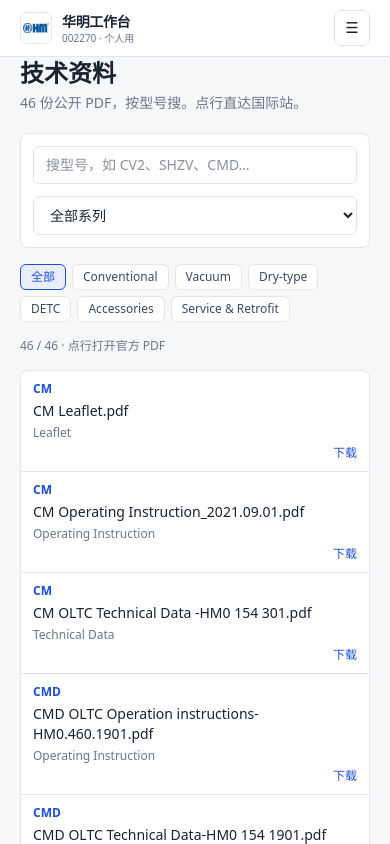
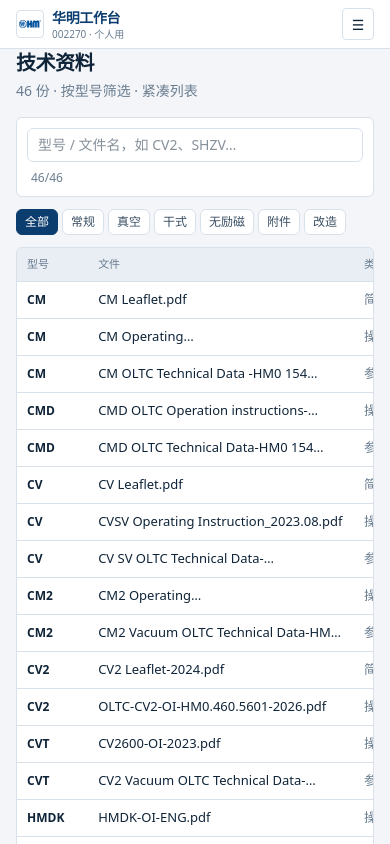
Before and after one commit to erict16/huaming-hub, a Next.js app: page /downloads in a window 390 px wide. Shown: the top 844 px of the page. Built offline with nearby package versions, Linux system fonts and the light colour scheme.

Commit message:
style: lock light industrial blue + compact docs table
- Accent #0B3D6E industrial blue on cool paper
- Downloads page as real dense table (model / file / type / series)
- Tighter header chrome; chip filter only, no duplicate select

```diff
--- a/src/app/downloads/page.tsx
+++ b/src/app/downloads/page.tsx
@@ -9,13 +9,13 @@
 
 export default function DownloadsPage() {
   return (
-    <div className="space-y-5">
+    <div className="space-y-4">
       <div>
-        <h1 className="font-display text-2xl font-semibold text-[var(--ink)]">
+        <h1 className="font-display text-xl font-semibold tracking-tight text-[var(--ink)] sm:text-2xl">
           技术资料
         </h1>
         <p className="mt-1 text-sm text-[var(--ink-3)]">
-          {allDocuments.length} 份公开 PDF，按型号搜。点行直达国际站。
+          {allDocuments.length} 份 · 按型号筛选 · 紧凑列表
         </p>
       </div>
       <DownloadExplorer
--- a/src/app/globals.css
+++ b/src/app/globals.css
@@ -1,21 +1,27 @@
 @import "tailwindcss";
 
-/* Hallmark · macrostructure: Workbench · tone: utilitarian · theme: cobalt-industrial */
+/* Hallmark · workbench · 浅色工业蓝 */
 
 :root {
-  --paper: #f6f7f9;
+  /* cool industrial paper */
+  --paper: #f3f5f8;
   --paper-2: #ffffff;
-  --ink: #1a2332;
-  --ink-2: #3d4a5c;
-  --ink-3: #6b7789;
-  --rule: #e2e6ec;
-  --rule-2: #cfd6e0;
-  --accent: #1d4ed8;
-  --accent-soft: #e8eefc;
+  --paper-3: #e9eef4;
+  /* ink */
+  --ink: #0f2438;
+  --ink-2: #3a4f63;
+  --ink-3: #6a7d90;
+  /* structure */
+  --rule: #d8e0e9;
+  --rule-2: #c2cedb;
+  /* 工业蓝 — primary signal */
+  --accent: #0b3d6e;
+  --accent-2: #125a9c;
+  --accent-soft: #e6eef6;
+  /* A-share */
   --up: #c41e3a;
   --down: #0d7a4f;
-  --warn: #9a6700;
-  --radius: 8px;
+  --radius: 6px;
   --font-display: var(--font-space), ui-sans-serif, system-ui, sans-serif;
   --font-body: var(--font-inter), ui-sans-serif, system-ui, sans-serif;
   --font-mono: var(--font-mono-jb), ui-monospace, monospace;
@@ -40,8 +46,8 @@
   background: var(--paper);
   color: var(--ink);
   font-family: var(--font-body);
-  font-size: 15px;
-  line-height: 1.55;
+  font-size: 14px;
+  line-height: 1.5;
   -webkit-font-smoothing: antialiased;
 }
 
@@ -51,7 +57,7 @@
 }
 
 ::selection {
-  background: color-mix(in srgb, var(--accent) 22%, white);
+  background: color-mix(in srgb, var(--accent) 18%, white);
 }
 
 .font-display {
@@ -63,9 +69,9 @@
 }
 
 .hm-shell {
-  max-width: 1120px;
+  max-width: 1080px;
   margin: 0 auto;
-  padding: 0 1.25rem;
+  padding: 0 1rem;
 }
 
 .hm-card {
@@ -74,8 +80,48 @@
   border-radius: var(--radius);
 }
 
-.hm-hair {
-  border-color: var(--rule);
+/* denser data table */
+.hm-table {
+  width: 100%;
+  border-collapse: collapse;
+  font-size: 13px;
+}
+
+.hm-table th {
+  text-align: left;
+  font-weight: 500;
+  font-size: 11px;
+  color: var(--ink-3);
+  background: var(--paper-3);
+  border-bottom: 1px solid var(--rule);
+  padding: 8px 10px;
+  white-space: nowrap;
+}
+
+.hm-table td {
+  padding: 7px 10px;
+  border-bottom: 1px solid var(--rule);
+  vertical-align: middle;
+}
+
+.hm-table tbody tr:last-child td {
+  border-bottom: none;
+}
+
+.hm-table tbody tr:hover td {
+  background: var(--accent-soft);
+}
+
+.hm-table a.row {
+  display: contents;
+  color: inherit;
+}
+
+.line-clamp-1 {
+  display: -webkit-box;
+  -webkit-line-clamp: 1;
+  -webkit-box-orient: vertical;
+  overflow: hidden;
 }
 
 .line-clamp-2 {
@@ -84,10 +130,3 @@
   -webkit-box-orient: vertical;
   overflow: hidden;
 }
-
-.line-clamp-1 {
-  display: -webkit-box;
-  -webkit-line-clamp: 1;
-  -webkit-box-orient: vertical;
-  overflow: hidden;
-}
--- a/src/app/page.tsx
+++ b/src/app/page.tsx
@@ -20,13 +20,13 @@
         <div className="flex flex-wrap gap-2">
           <Link
             href="/downloads"
-            className="rounded-md bg-[var(--accent)] px-3.5 py-2 text-sm font-medium text-white hover:opacity-90"
+            className="rounded-[var(--radius)] bg-[var(--accent)] px-3 py-1.5 text-sm font-medium text-white hover:bg-[var(--accent-2)]"
           >
             技术资料
           </Link>
           <Link
             href="/products"
-            className="rounded-md border border-[var(--rule-2)] bg-white px-3.5 py-2 text-sm text-[var(--ink-2)] hover:border-[var(--accent)] hover:text-[var(--accent)]"
+            className="rounded-[var(--radius)] border border-[var(--rule-2)] bg-white px-3 py-1.5 text-sm text-[var(--ink-2)] hover:border-[var(--accent)] hover:text-[var(--accent)]"
           >
             产品系列
           </Link>
--- a/src/components/DownloadExplorer.tsx
+++ b/src/components/DownloadExplorer.tsx
@@ -2,6 +2,14 @@
 
 import { useEffect, useMemo, useState } from "react";
 import type { DocumentItem } from "@/lib/documents";
+
+const kindShort: Record<string, string> = {
+  Leaflet: "简介",
+  "Technical Data": "参数",
+  "Operating Instruction": "操作",
+  "Controller Manual": "控制器",
+  Document: "文档",
+};
 
 export function DownloadExplorer({
   documents,
@@ -38,91 +46,123 @@
     });
   }, [documents, q, category]);
 
+  const chipLabel = (c: string) =>
+    c === "all"
+      ? "全部"
+      : c
+          .replace(" OLTC", "")
+          .replace("DETC / OCTC", "无励磁")
+          .replace("Service & Retrofit", "改造")
+          .replace("Accessories", "附件")
+          .replace("Conventional", "常规")
+          .replace("Vacuum", "真空")
+          .replace("Dry-type", "干式");
+
   return (
-    <div className="space-y-4">
-      <div className="hm-card flex flex-col gap-3 p-3 sm:flex-row sm:items-center">
+    <div className="space-y-3">
+      {/* toolbar */}
+      <div className="hm-card flex flex-col gap-2 p-2.5 sm:flex-row sm:items-center">
         <input
           value={q}
           onChange={(e) => setQ(e.target.value)}
-          placeholder="搜型号，如 CV2、SHZV、CMD…"
-          className="min-w-0 flex-1 rounded-md border border-[var(--rule)] bg-white px-3 py-2 text-sm outline-none focus:border-[var(--accent)]"
+          placeholder="型号 / 文件名，如 CV2、SHZV…"
+          className="min-w-0 flex-1 rounded-[var(--radius)] border border-[var(--rule)] bg-white px-2.5 py-1.5 text-sm outline-none focus:border-[var(--accent)]"
         />
-        <select
-          value={category}
-          onChange={(e) => setCategory(e.target.value)}
-          className="rounded-md border border-[var(--rule)] bg-white px-3 py-2 text-sm outline-none focus:border-[var(--accent)]"
-        >
-          <option value="all">全部系列</option>
-          {categories.map((c) => (
-            <option key={c} value={c}>
-              {c}
-            </option>
-          ))}
-        </select>
+        <span className="shrink-0 px-1 font-mono text-xs text-[var(--ink-3)]">
+          {filtered.length}/{documents.length}
+        </span>
       </div>
 
-      <div className="flex flex-wrap gap-1.5">
+      {/* series chips only — no duplicate select */}
+      <div className="flex flex-wrap gap-1">
         {["all", ...categories].map((c) => {
-          const label = c === "all" ? "全部" : c.replace(" OLTC", "").replace(" / OCTC", "");
           const active = category === c;
           return (
             <button
               key={c}
               type="button"
               onClick={() => setCategory(c)}
-              className={`rounded-md border px-2.5 py-1 text-xs transition ${
+              className={`rounded-[var(--radius)] border px-2 py-1 text-xs transition ${
                 active
-                  ? "border-[var(--accent)] bg-[var(--accent-soft)] text-[var(--accent)]"
-                  : "border-[var(--rule)] bg-white text-[var(--ink-2)] hover:border-[var(--rule-2)]"
+                  ? "border-[var(--accent)] bg-[var(--accent)] text-white"
+                  : "border-[var(--rule)] bg-white text-[var(--ink-2)] hover:border-[var(--accent-2)]"
               }`}
             >
-              {label}
+              {chipLabel(c)}
             </button>
           );
         })}
       </div>
 
-      <p className="text-xs text-[var(--ink-3)]">
-        {filtered.length} / {documents.length} · 点行打开官方 PDF
-      </p>
-
-      <div className="hm-card overflow-hidden">
-        <div className="hidden grid-cols-[88px_1fr_120px_56px] gap-2 border-b border-[var(--rule)] bg-[var(--paper)] px-3 py-2 text-[11px] font-medium text-[var(--ink-3)] sm:grid">
-          <span>型号</span>
-          <span>文件</span>
-          <span>类型</span>
-          <span />
-        </div>
+      {/* compact table */}
+      <div className="hm-card overflow-x-auto">
+        <table className="hm-table min-w-[560px]">
+          <thead>
+            <tr>
+              <th className="w-[72px]">型号</th>
+              <th>文件</th>
+              <th className="w-[72px]">类型</th>
+              <th className="w-[100px]">系列</th>
+              <th className="w-[52px]" />
+            </tr>
+          </thead>
+          <tbody>
             {filtered.length === 0 ? (
-          <p className="px-3 py-10 text-center text-sm text-[var(--ink-3)]">
-            没有匹配，换个型号关键字。
-          </p>
+              <tr>
+                <td colSpan={5} className="py-10 text-center text-[var(--ink-3)]">
+                  没有匹配，换个关键字。
+                </td>
+              </tr>
             ) : (
-          <ul className="divide-y divide-[var(--rule)]">
-            {filtered.map((d) => (
-              <li key={d.id + d.url}>
+              filtered.map((d) => (
+                <tr key={d.id + d.url}>
+                  <td>
                     <a
                       href={d.url}
                       target="_blank"
                       rel="noreferrer"
-                  className="grid grid-cols-1 gap-1 px-3 py-2.5 transition hover:bg-[var(--accent-soft)]/50 sm:grid-cols-[88px_1fr_120px_56px] sm:items-center sm:gap-2"
+                      className="font-mono text-xs font-semibold text-[var(--accent)] hover:underline"
                     >
-                  <span className="font-mono text-xs font-semibold text-[var(--accent)]">
                       {d.model}
-                  </span>
-                  <span className="line-clamp-2 text-sm text-[var(--ink)] sm:line-clamp-1">
+                    </a>
+                  </td>
+                  <td>
+                    <a
+                      href={d.url}
+                      target="_blank"
+                      rel="noreferrer"
+                      className="line-clamp-1 text-[var(--ink)] hover:text-[var(--accent)]"
+                      title={d.name}
+                    >
                       {d.name}
-                  </span>
-                  <span className="text-xs text-[var(--ink-3)]">{d.kind}</span>
-                  <span className="text-right text-xs font-medium text-[var(--accent)]">
-                    下载
-                  </span>
                     </a>
-              </li>
-            ))}
-          </ul>
+                  </td>
+                  <td className="whitespace-nowrap text-[var(--ink-3)]">
+                    {kindShort[d.kind] || d.kind}
+                  </td>
+                  <td className="whitespace-nowrap text-[11px] text-[var(--ink-3)]">
+                    {chipLabel(d.category)}
+                  </td>
+                  <td className="text-right">
+                    <a
+                      href={d.url}
+                      target="_blank"
+                      rel="noreferrer"
+                      className="inline-block rounded border border-[var(--accent)] px-2 py-0.5 text-xs font-medium text-[var(--accent)] hover:bg-[var(--accent)] hover:text-white"
+                    >
+                      PDF
+                    </a>
+                  </td>
+                </tr>
+              ))
             )}
+          </tbody>
+        </table>
       </div>
+
+      <p className="text-[11px] text-[var(--ink-3)]">
+        点行内链接打开华明国际站公开 PDF，本站不托管文件。
+      </p>
     </div>
   );
 }
--- a/src/components/SiteHeader.tsx
+++ b/src/components/SiteHeader.tsx
@@ -17,18 +17,18 @@
   const [open, setOpen] = useState(false);
 
   return (
-    <header className="sticky top-0 z-50 border-b border-[var(--rule)] bg-[var(--paper-2)]/95 backdrop-blur-sm">
-      <div className="hm-shell flex h-14 items-center justify-between gap-4">
-        <Link href="/" className="flex items-center gap-2.5">
+    <header className="sticky top-0 z-50 border-b border-[var(--rule)] bg-[var(--paper-2)]">
+      <div className="hm-shell flex h-12 items-center justify-between gap-3">
+        <Link href="/" className="flex items-center gap-2">
           <img
             src={asset("/brand/logo/hm-logo-01.png")}
             alt=""
-            width={32}
-            height={32}
-            className="h-8 w-8 rounded-md border border-[var(--rule)] bg-white object-contain p-0.5"
+            width={28}
+            height={28}
+            className="h-7 w-7 rounded border border-[var(--rule)] bg-white object-contain p-0.5"
           />
           <div className="leading-tight">
-            <div className="font-display text-sm font-semibold tracking-tight text-[var(--ink)]">
+            <div className="font-display text-sm font-semibold tracking-tight text-[var(--accent)]">
               华明工作台
             </div>
             <div className="font-mono text-[10px] text-[var(--ink-3)]">
@@ -47,7 +47,7 @@
               <Link
                 key={item.href}
                 href={item.href}
-                className={`rounded-md px-3 py-1.5 text-sm transition ${
+                className={`rounded-[var(--radius)] px-2.5 py-1 text-sm transition ${
                   active
                     ? "bg-[var(--accent-soft)] font-medium text-[var(--accent)]"
                     : "text-[var(--ink-2)] hover:bg-[var(--paper)] hover:text-[var(--ink)]"
@@ -70,7 +70,7 @@
           </a>
           <button
             type="button"
-            className="inline-flex h-9 w-9 items-center justify-center rounded-md border border-[var(--rule)] text-[var(--ink)] sm:hidden"
+            className="inline-flex h-8 w-8 items-center justify-center rounded border border-[var(--rule)] text-[var(--ink)] sm:hidden"
             onClick={() => setOpen((v) => !v)}
             aria-label="菜单"
           >
@@ -86,7 +86,7 @@
               key={item.href}
               href={item.href}
               onClick={() => setOpen(false)}
-              className="block rounded-md px-3 py-2 text-sm text-[var(--ink-2)]"
+              className="block rounded px-3 py-2 text-sm text-[var(--ink-2)]"
             >
               {item.label}
             </Link>
```
Lines whose indentation alone changed are shown as unchanged.
